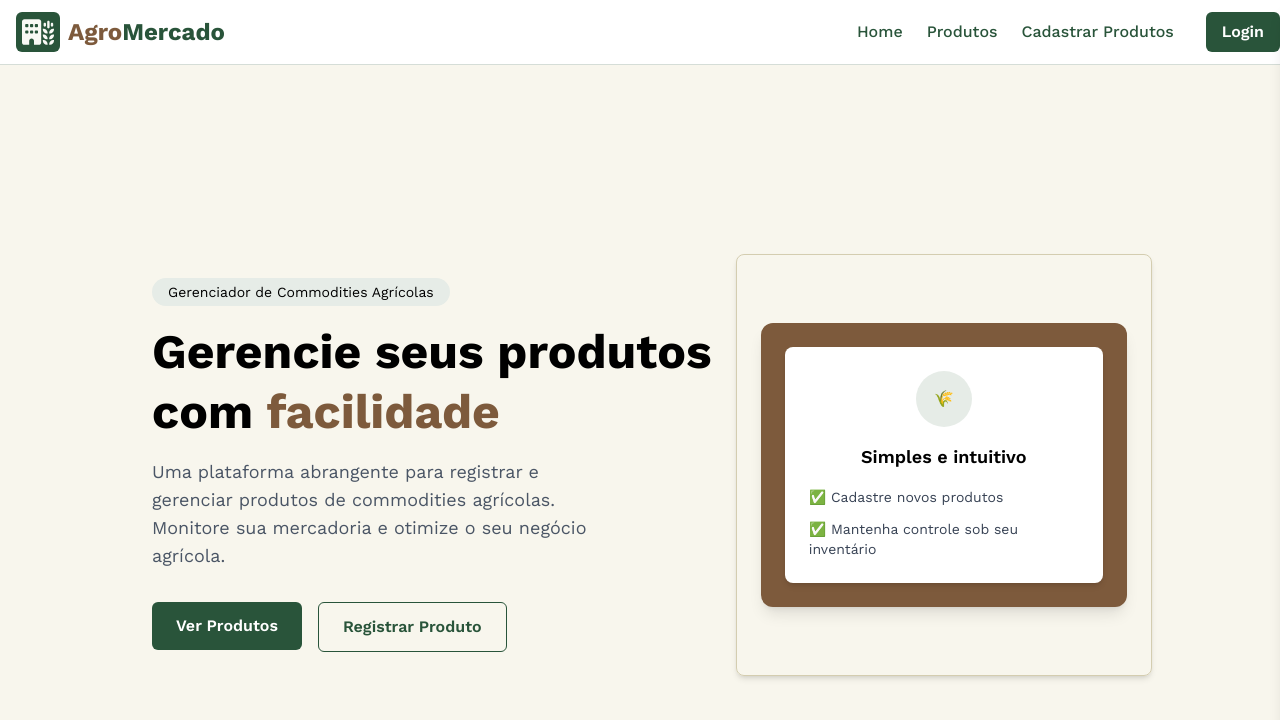
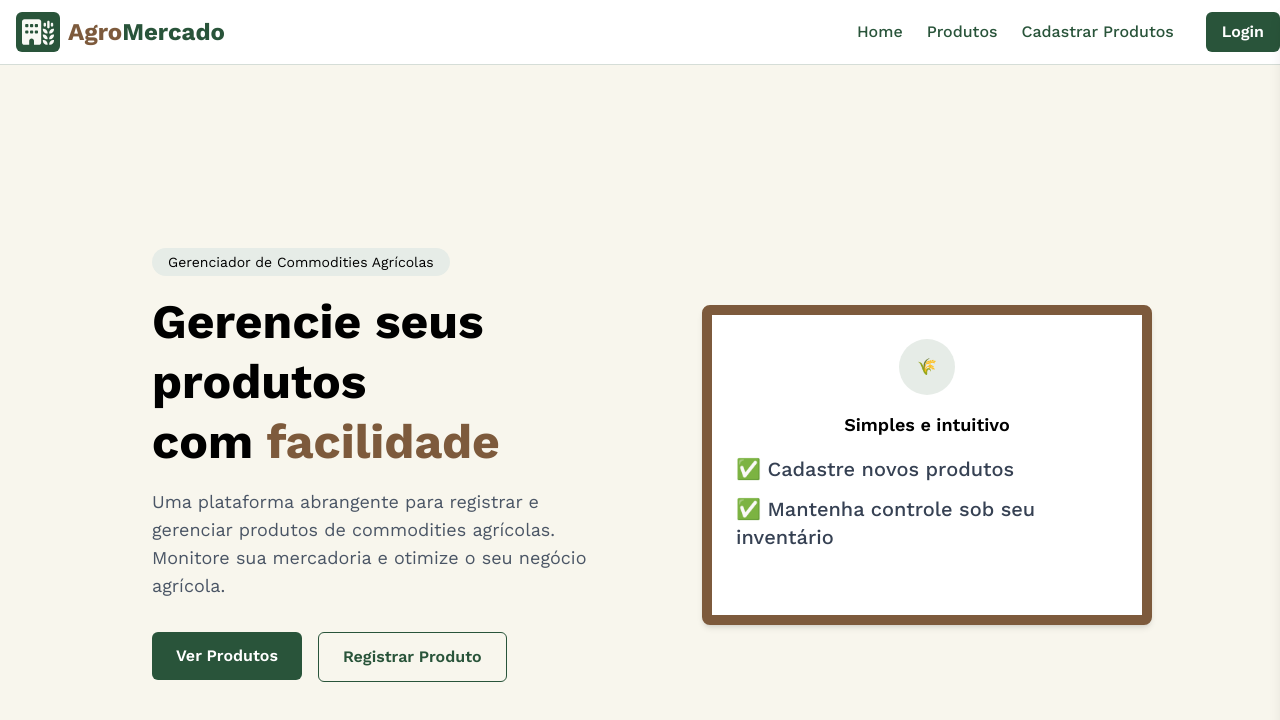
Before and after one commit to RyannMagalhaes/AgroMercadoGerenciador, a React (Vite) app: page /home in a window 1280 px wide. Shown: the top 720 px of the page. Built offline with nearby package versions, Linux system fonts and the light colour scheme.

Commit message:
[STYLE] correcao background nao acompanhava a tela toda telas menores

```diff
--- a/src/assets/components/header.tsx
+++ b/src/assets/components/header.tsx
@@ -85,7 +85,7 @@ function Header() {
             Login
           </Link>
           <Link
-            to="/"
+            to="/home"
             onClick={() => setMenuOpen(false)}
             className="w-full border-b border-[#0f2e22]/50 py-4 text-[#0f2e22]/100/90 text-lg font-medium transition"
           >
--- a/src/assets/components/presentation-section.tsx
+++ b/src/assets/components/presentation-section.tsx
@@ -3,8 +3,8 @@ import { Link } from "react-router-dom";
 function PresentationSection() {
   return (
     <>
-      <section className="flex items-center justify-center bg-[#f8f6ed] h-screen">
-        <div className="bigger-container flex flex-col lg:flex-row max-w-[80vw] max-h-8/10 mx-auto">
+      <section className="flex items-center justify-center bg-[#f8f6ed] min-h-screen">
+        <div className="bigger-container flex flex-col lg:flex-row lg:content-center max-w-[80vw] max-h-8/10 mx-auto">
           {/* Conteúdo da esquerda */}
           <div className="items-center gap-12 p-6 flex flex-col justify-center text-center lg:text-left lg:items-start">
             <div className="flex-1">
@@ -17,10 +17,10 @@ function PresentationSection() {
               </h1>
               <p className="text-gray-600 text-lg mb-8 max-w-md mx-auto lg:mx-0">
                 Uma plataforma abrangente para registrar e gerenciar produtos de
-                commodities agrícolas. Monitore sua mercadoria e
-                otimize o seu negócio agrícola.
+                commodities agrícolas. Monitore sua mercadoria e otimize o seu
+                negócio agrícola.
               </p>
-              <div className="flex flex-col gap-4 items-center lg:flex-row lg:items-start lg:gap-4 lg:justify-start">
+              <div className="flex flex-col gap-4 items-center lg:flex-row lg:justify-center lg:items-start lg:gap-4 lg:justify-start">
                 <Link
                   to="/products"
                   className="bg-[#29543A] text-white px-6 py-3 rounded-md font-semibold"
@@ -38,9 +38,9 @@ function PresentationSection() {
           </div>
 
           {/* Conteúdo da direita */}
-          <div className="flex-1 flex items-center justify-center rounded-lg shadow-md p-6 border-[#d4cdb0] border-1">
-            <div className="bg-[#7D5A3C] p-6 rounded-xl shadow-lg">
-              <div className="bg-white p-6 rounded-lg shadow-md text-center ">
+
+          <div className="flex justify-center items-center mt-8 lg:mt-0">
+            <div className="bg-white p-6 rounded-lg shadow-md text-center w-[450px] h-80 border-10 border-[#7D5A3C]">
               <div className="mb-4">
                 <div className="w-14 h-14 mx-auto bg-[#e6ece7] rounded-full flex items-center justify-center">
                   <span role="img" aria-label="grain">
@@ -51,11 +51,10 @@ function PresentationSection() {
               <h3 className="text-lg font-semibold mb-4">
                 Simples e intuitivo
               </h3>
-                <ul className="text-left text-sm text-gray-700 space-y-3">
+              <ul className="text-left text-xl text-sm text-gray-700 space-y-3 font-medium">
                 <li>✅ Cadastre novos produtos</li>
                 <li>✅ Mantenha controle sob seu inventário</li>
               </ul>
-              </div>
             </div>
           </div>
         </div>
--- a/src/assets/pages/home/index.tsx
+++ b/src/assets/pages/home/index.tsx
@@ -4,7 +4,9 @@ import "./styles.css";
 function App() {
   return (
     <>
+    <section className="bg-[#f8f6ed] min-h-screen">
       <Login/>
+    </section>
     </>
   );
 }
--- a/src/assets/pages/products-register/products-register.tsx
+++ b/src/assets/pages/products-register/products-register.tsx
@@ -46,7 +46,7 @@ function ProductsRegister() {
 
   return (
     <>
-      <section className="bg-[#f8f6ed] min-h-screen w-full flex items-center justify-center">
+      <section className="bg-[#f8f6ed] w-full flex items-center justify-center min-h-full min-h-screen">
         <div className="bigger-container flex flex-col max-w-[60vw] mx-auto shadow-xl">
           <form className="bg-white rounded-lg shadow p-8  mx-auto">
             <div className="bg-[#7D5A3C] rounded-t-lg -mx-8 -mt-8 px-8 py-6 mb-6 border-b border-[#29543A] flex-col justify-center">
--- a/src/assets/pages/products-view/products-view.tsx
+++ b/src/assets/pages/products-view/products-view.tsx
@@ -2,13 +2,10 @@ import { HiPlus } from "react-icons/hi";
 import BasicTable from "../../components/table-component";
 import { Link } from "react-router-dom";
 
-
-
-
 function ProductsView() {
   return (
     <>
-      <section className="bg-[#f8f6ed] h-screen">
+      <section className="bg-[#f8f6ed] min-h-screen">
         <div className="info flex flex-col md:flex-row md:items-center md:justify-between max-w-[70vw] mx-auto pt-8 pb-4">
           <div>
             <h1 className="text-3xl font-bold text-[#29543A] mb-2 mt-4">
```
Lines whose indentation alone changed are shown as unchanged.
